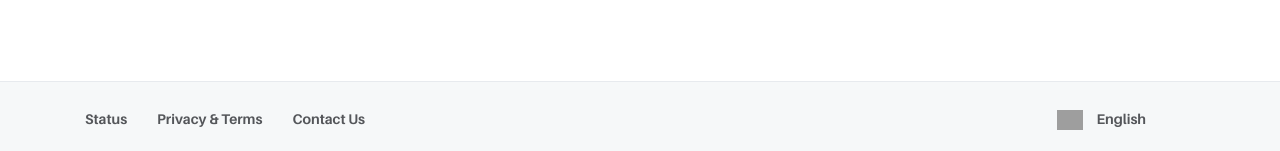
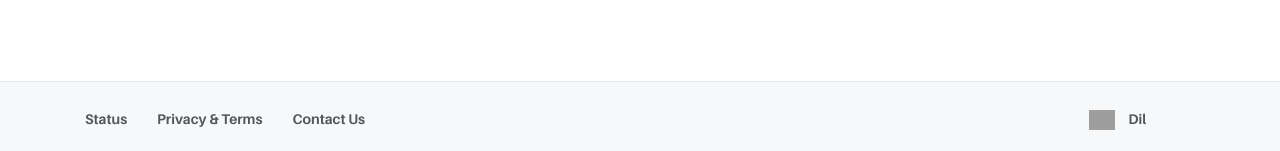
Before and after one commit to meforce/holla, a Jekyll site: the page built from docs/_pages/changelog-latest.md, in a window 1280 px wide. Shown: the part 1123-1274 px from the top of the page. Built offline with Jekyll 4.4.1, drawn with Linux system fonts in a browser that asks for light colours; some web fonts are replaced; Markdown is read by kramdown in place of the engine named in the settings; grey boxes are pictures that could not be loaded.

Commit message:
Update footer.html

```diff
--- a/docs/_includes/footer.html
+++ b/docs/_includes/footer.html
@@ -83,20 +83,21 @@
 <div class="lang-selector mr-30 position-relative">
 <button class="lang-selector__button" type="button">
 <img src="img/flag-usa.png" alt="United States" class="flag-image">
-<span>English</span>
+<span><i18n>Dil</i18n></span>
 <i class="fa fa-angle-up"></i>
 </button>
 <!-- end of language selector button -->
 
 <ul class="lang-dropdown mb-0">
 <li>
-<a class="lang-dropdown__item d-flex align-items-center" href="#"><img src="img/flag-usa.png"
-alt="United States" class="flag-image mr-10">English</a>
+<a class="lang-dropdown__item d-flex align-items-center" onclick="i18nChanger('tr')"><img src="img/flag-tr.png"
+ class="flag-image mr-10"><i18n>Turkish</i18n></a>
 </li>
 <li>
-<a class="lang-dropdown__item d-flex align-items-center" href="#"><img src="img/flag-spain.png"
-alt="United States" class="flag-image mr-10">Spanish</a>
+<a class="lang-dropdown__item d-flex align-items-center" onclick="i18nChanger('en')"><img src="img/flag-usa.png"
+ class="flag-image mr-10"><i18n>English</i18n></a>
 </li>
+ <!--
 <li>
 <a class="lang-dropdown__item d-flex align-items-center" href="#"><img src="img/flag-france.png"
 alt="United States" class="flag-image mr-10">France</a>
@@ -104,7 +105,7 @@
 <li>
 <a class="lang-dropdown__item d-flex align-items-center" href="#"><img src="img/flag-bangladesh.png"
 alt="United States" class="flag-image mr-10">Bengali</a>
-</li>
+</li>-->
 </ul>
 <!-- end of language selector dropdown-->
 </div>
```
Also changed, not shown: other parts of docs/_includes/footer.html (+4 -4 lines).
